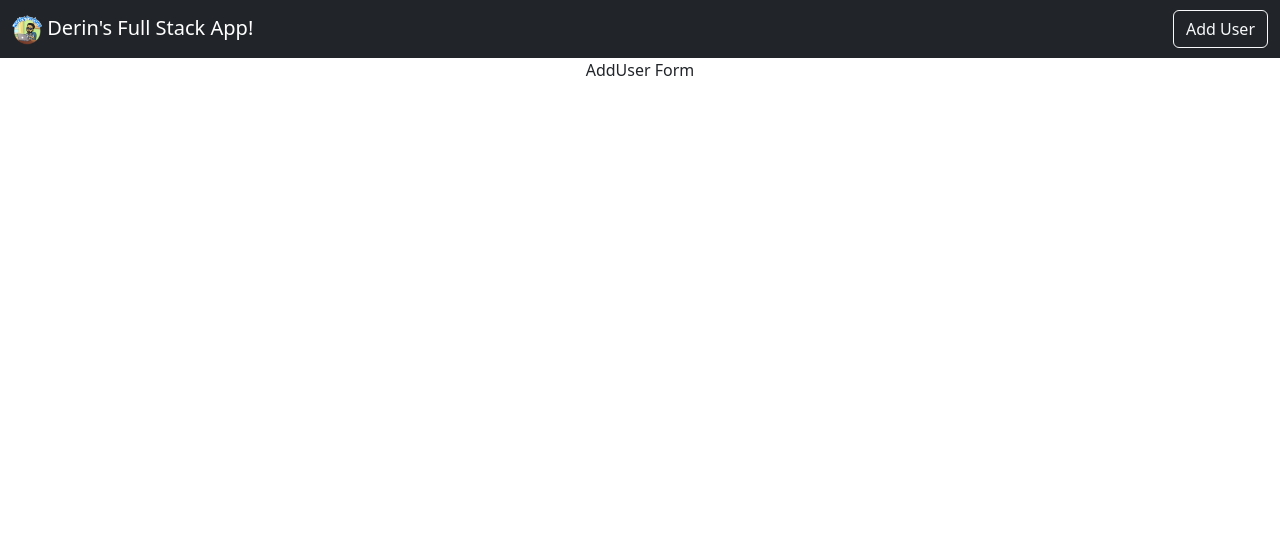
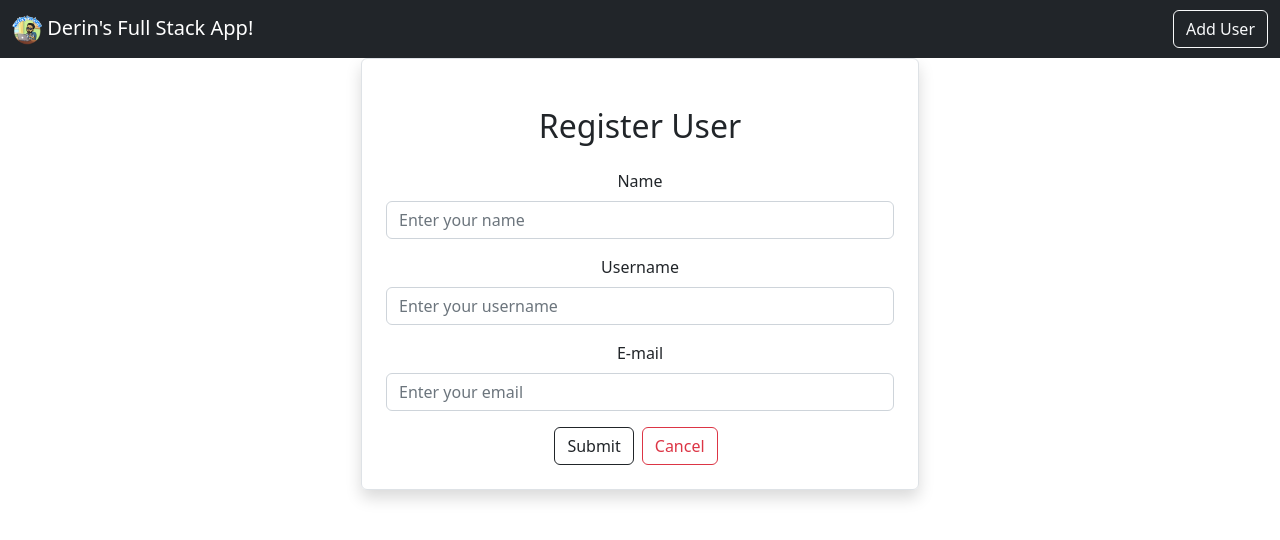
Before and after one commit to derin23/frontend-practice-one, a React (Create React App) app: page /adduser in a window 1280 px wide. Shown: the top 540 px of the page. Built offline with nearby package versions, Linux system fonts and the light colour scheme.

Commit message:
added add user

```diff
--- a/src/users/AddUser.js
+++ b/src/users/AddUser.js
@@ -1,7 +1,54 @@
-import React from 'react'
+import axios from 'axios';
+import React, { useState } from 'react'
+import { Link, useNavigate } from 'react-router-dom';
 
 export default function AddUser () {
+  let navigate = useNavigate();
+  const [user,setUser]=useState({
+    name:"",
+    username:"",
+    email:""
+  })
+
+  const{name,username,email}=user;
+
+  const onInputChange=(e)=>{
+    setUser({...user, [e.target.name]:e.target.value})
+  }
+
+  const onSubmit= async(e)=>{
+    e.preventDefault();
+    await axios.post("http://localhost:8080/user",user);
+    navigate("/");
+  }
+
   return (
-    <div>AddUser Form </div>
+    <div className='container'>
+      <div className='col-md-6 offset-md-3 border rounded p-4 mt2 shadow'>
+        <h2 className='text-center m-4'>Register User</h2>
+        <form onSubmit={(e)=> onSubmit(e)}>
+        <div className='mb-3'>
+          <label htmlFor='Name' className='form-label'>
+            Name
+          </label>
+          <input type={"text"} className="form-control" placeholder='Enter your name' name='name' value={name} onChange={(e)=>onInputChange(e)}/>
+        </div>
+        <div className='mb-3'>
+          <label htmlFor='Username' className='form-label'>
+            Username
+          </label>
+          <input type={"text"} className="form-control" placeholder='Enter your username' name='username' value={username} onChange={(e)=>onInputChange(e)}/>
+        </div>
+        <div className='mb-3'>
+          <label htmlFor='Email' className='form-label'>
+            E-mail
+          </label>
+          <input type={"email"} className="form-control" placeholder='Enter your email' name='email' value={email} onChange={(e)=>onInputChange(e)}/>
+        </div>
+        <button type='submit' className='btn btn-outline-dark'>Submit</button>
+        <Link to="/" className='btn btn-outline-danger mx-2'>Cancel</Link>
+        </form>
+      </div>
+    </div>
   )
 }
```
